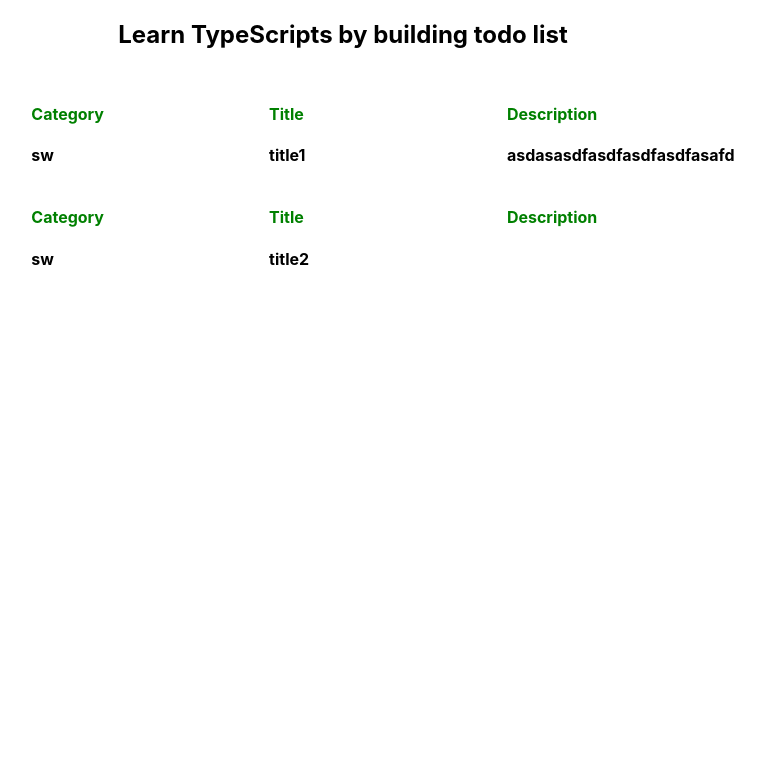
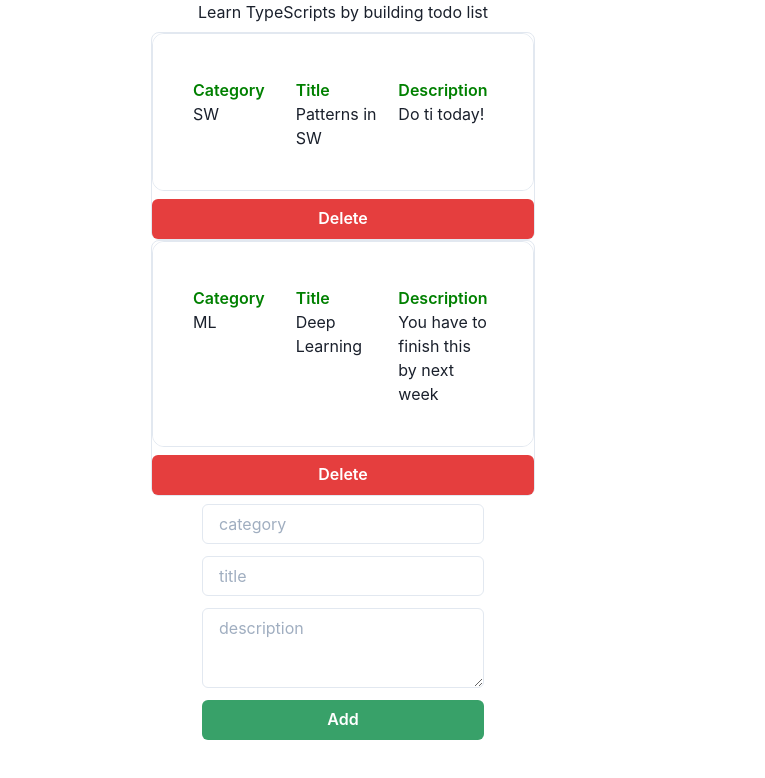
Before and after one commit to Pellumbengineer/Todo-List, a React (Create React App) app: page / in a window 1280 px wide. Shown: the top 778 px of the page, without its empty margins (297-1062 px from the left). Built offline with nearby package versions, Linux system fonts and the light colour scheme.

Commit message:
Handling Events

```diff
--- a/package.json
+++ b/package.json
@@ -4,6 +4,8 @@
   "private": true,
   "dependencies": {
     "@chakra-ui/react": "^1.6.3",
+    "@emotion/react": "^11.4.0",
+    "@emotion/styled": "^11.3.0",
     "@testing-library/jest-dom": "^5.11.4",
     "@testing-library/react": "^11.1.0",
     "@testing-library/user-event": "^12.1.10",
@@ -11,6 +13,7 @@
     "@types/node": "^12.0.0",
     "@types/react": "^17.0.0",
     "@types/react-dom": "^17.0.0",
+    "framer-motion": "^4.1.17",
     "react": "^17.0.2",
     "react-dom": "^17.0.2",
     "react-scripts": "4.0.3",
--- a/src/App.tsx
+++ b/src/App.tsx
@@ -1,11 +1,13 @@
-import { Box } from '@chakra-ui/layout'
+import { Box, Center } from '@chakra-ui/layout'
 import { VStack } from '@chakra-ui/layout'
 import { Container } from '@chakra-ui/layout'
 import React, { useState } from 'react'
 import './App.css'
+import AddToList from './components/AddToList'
 import Todo from './components/Todo'
+import { ChakraProvider } from '@chakra-ui/react'
 
-interface IState {
+export interface IState {
   todoList: {
     category: string
     title: string
@@ -16,25 +18,30 @@ interface IState {
 function App() {
   const [todoList, setTodoList] = useState<IState['todoList']>([
     {
-      category: 'sw',
-      title: 'title1',
-      description: 'asdasasdfasdfasdfasdfasafd',
+      category: 'SW',
+      title: 'Patterns in SW',
+      description: 'Do ti today!',
     },
     {
-      category: 'sw',
-      title: 'title2',
+      category: 'ML',
+      title: 'Deep Learning',
+      description: 'You have to finish this by next week',
     },
   ])
 
   return (
-    <VStack>
-      <header>
-        <h2>Learn TypeScripts by building todo list</h2>{' '}
-      </header>
-      <Container maxW='container.xl'>
-        <Todo todoList={todoList} />
-      </Container>
-    </VStack>
+    <ChakraProvider>
+      <Center>
+        <VStack>
+          <header>
+            <h2>Learn TypeScripts by building todo list</h2>{' '}
+          </header>
+
+          <Todo todoList={todoList} setTodoList={setTodoList} />
+          <AddToList todoList={todoList} setTodoList={setTodoList} />
+        </VStack>
+      </Center>
+    </ChakraProvider>
   )
 }
 
--- /dev/null
+++ b/src/components/AddToList.tsx
@@ -0,0 +1,79 @@
+import React, { useState } from 'react'
+
+import { Input, Button, Textarea, Stack } from '@chakra-ui/react'
+
+import { IState as Props } from '../App'
+
+interface IProps {
+  todoList: Props['todoList']
+  setTodoList: React.Dispatch<React.SetStateAction<Props['todoList']>>
+}
+
+const AddToList: React.FC<IProps> = ({ todoList, setTodoList }) => {
+  const [input, setInput] = useState({
+    category: '',
+    title: '',
+    description: '',
+  })
+
+  const handleChange = (
+    e: React.ChangeEvent<HTMLInputElement | HTMLTextAreaElement>
+  ): void => {
+    setInput({
+      ...input,
+      [e.target.id]: e.target.value,
+    })
+  }
+
+  const handleClick = (): void => {
+    if (!input.category || !input.title) {
+      return
+    }
+
+    setTodoList([
+      ...todoList,
+      {
+        category: input.category,
+        title: input.title,
+        description: input.description,
+      },
+    ])
+    setInput({
+      category: '',
+      title: '',
+      description: '',
+    })
+  }
+
+  return (
+    <Stack spacing={3}>
+      <Input
+        focusBorderColor='lime'
+        variant='outline'
+        id='category'
+        placeholder='category'
+        value={input.category}
+        onChange={handleChange}
+      />
+      <Input
+        variant='outline'
+        id='title'
+        placeholder='title'
+        value={input.title}
+        onChange={handleChange}
+      />
+      <Textarea
+        variant='outline'
+        id='description'
+        placeholder='description'
+        value={input.description}
+        onChange={handleChange}
+      />
+      <Button type='submit' onClick={handleClick} colorScheme='green'>
+        Add
+      </Button>
+    </Stack>
+  )
+}
+
+export default AddToList
--- a/src/components/Todo.tsx
+++ b/src/components/Todo.tsx
@@ -1,36 +1,53 @@
 import React from 'react'
+import { IState as Props } from '../App'
 import {
   Grid,
   Container,
   Box,
+  Text,
   useColorModeValue,
   Center,
   List,
+  Button,
+  Stack,
+  VStack,
 } from '@chakra-ui/react'
 
 interface IProps {
-  todoList: {
-    category: string
-    title: string
-    description?: string
-  }[]
+  todoList: Props['todoList']
+  setTodoList: React.Dispatch<React.SetStateAction<Props['todoList']>>
 }
 
-const Todo: React.FC<IProps> = ({ todoList }) => {
+const Todo: React.FC<IProps> = ({ todoList, setTodoList }) => {
   const backgroundColor = useColorModeValue('white', 'gray.800')
+
+  const handleClick = (e: React.MouseEvent<HTMLButtonElement>) => {
+    const newTodoList = todoList.filter(
+      (todo) => todo.title !== e.currentTarget.name
+    )
+
+    setTodoList(newTodoList)
+  }
 
   const renderList = (): JSX.Element[] => {
     return todoList.map((todo) => {
       return (
-        <Container maxW='container.xl'>
-          <List bg={backgroundColor} gap={6}>
+        <Box maxW='sm' borderWidth='1px' borderRadius='lg' bg={backgroundColor}>
+          <Stack>
             <Box
-              borderRadius='lg'
+              borderRadius='xl'
               borderWidth='1px'
               maxW='sm'
               overflow='hidden'
+              bg={backgroundColor}
             >
-              <Grid templateColumns='repeat(3, 1fr)' p='10' gap={10}>
+              <Grid
+                templateColumns='repeat(3, 1fr)'
+                p='10'
+                gap={2}
+                overflowX='auto'
+                bg={backgroundColor}
+              >
                 <Box gap={5}>
                   <Box
                     as='h4'
@@ -40,7 +57,7 @@ const Todo: React.FC<IProps> = ({ todoList }) => {
                     mt='1'
                     color='green'
                   >
-                    Category
+                    <Text> Category</Text>
                   </Box>
                   <h4>{todo.category}</h4>
                 </Box>
@@ -58,6 +75,8 @@ const Todo: React.FC<IProps> = ({ todoList }) => {
                   <h4>{todo.title}</h4>
                 </Box>
                 <Box gap={5}>
+                  {todo.description ? (
+                    <>
                       <Box
                         as='h4'
                         fontWeight='semibold'
@@ -68,20 +87,19 @@ const Todo: React.FC<IProps> = ({ todoList }) => {
                       >
                         Description
                       </Box>
-                  <h4>
-                    {todo.description ? (
-                      <Box mt='1' lineHeight='tight' isTruncated>
-                        {todo.description}
-                      </Box>
+                      <h4>{todo.description}</h4>
+                    </>
                   ) : (
                     <Box></Box>
                   )}
-                  </h4>
                 </Box>
               </Grid>
             </Box>
-          </List>
-        </Container>
+            <Button colorScheme='red' onClick={handleClick} name={todo.title}>
+              Delete
+            </Button>
+          </Stack>
+        </Box>
       )
     })
   }
```
Also changed, not shown: 1 other file (tests, documents, lock files or other folders). Lines whose indentation alone changed are shown as unchanged.
